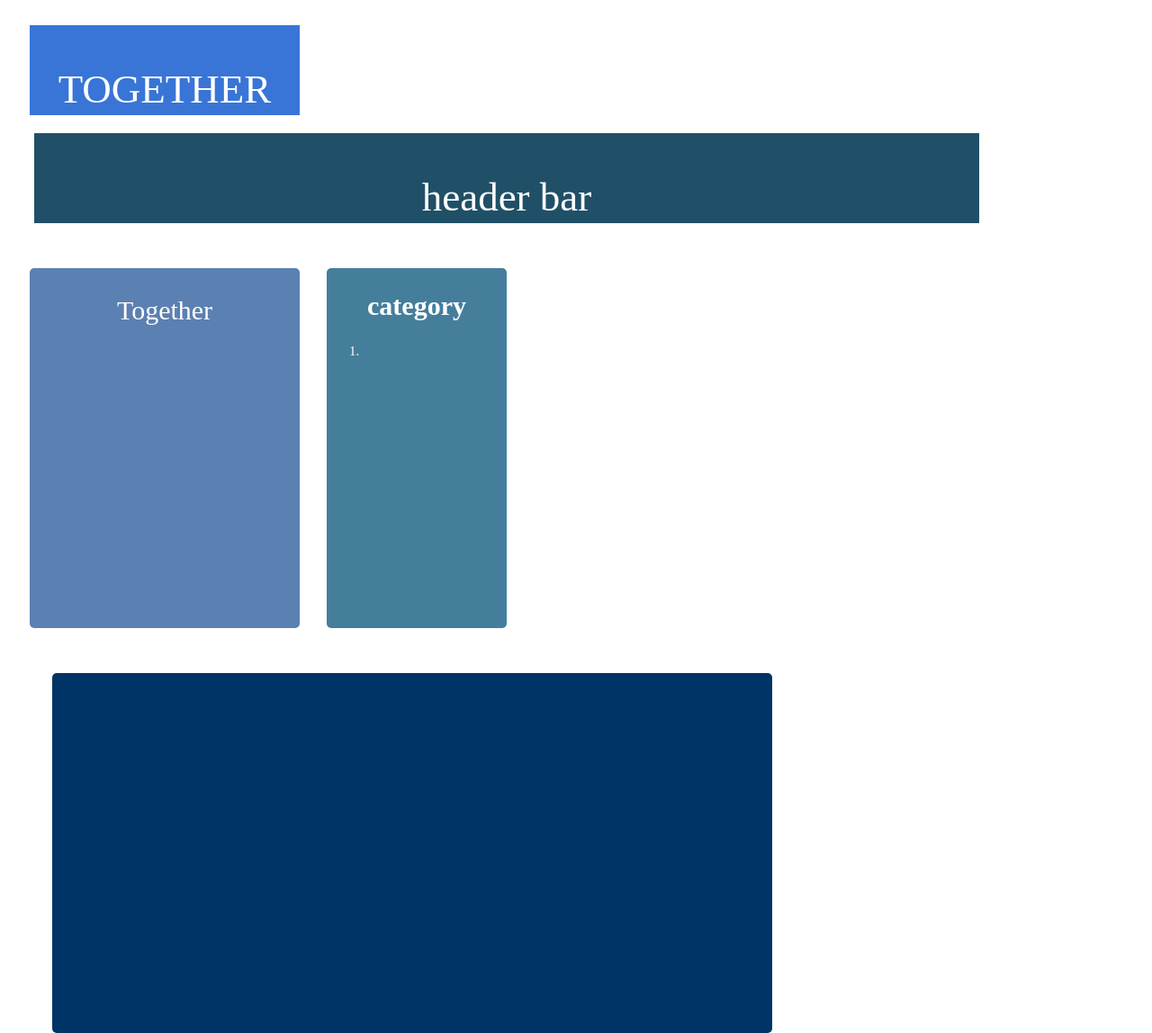
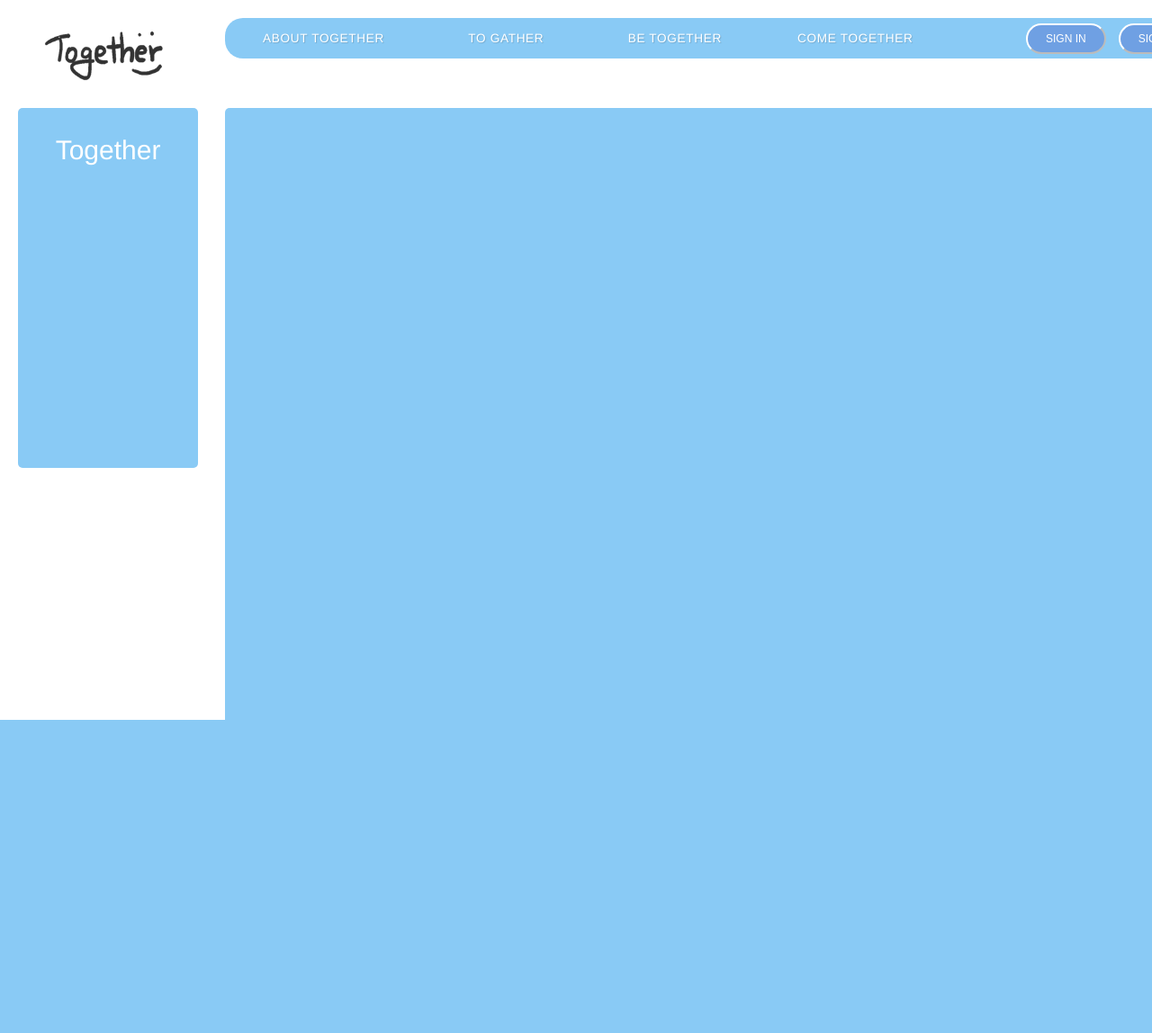
Before and after one commit to jnl1128/sharing-together-website, a Django app: template website/templates/website/base.html in a window 1280 px wide. Shown: the whole page at 90% size. After the commit the page ends 800 px from the top, so only its background shows below. Run offline with Django 3.2, Linux system fonts and the light colour scheme; the template is opened without the code that fills it, so the values that code supplies are empty; parts of the project's set-up code (start-up, migrations or seed data) failed here and were passed over.

Commit message:
1. main page 배경 색상 변경했습니다. 그리고 각 button에 to gather과 be_together으로 이동할 수 있도록 해놓았습니다. -- to gather은 페이지 생성되면 따로 url 추가해야 합니다 2. base html을 전체적으로 새로 구성했습니다. 상단 메뉴바를 두었고 로그인/회원가입 버튼은 따로두었습니다. about together-main.html 이고 come together 은 저희와 뜻이 맞는 사람들이 저희에게 contact할 수 있는 page를 제가 새롭게 구성하도록 하겠습니다. 각각 page에 해당하는 submenu를 추가하시면 됩니다. 3. base html에 입힐 새로운 css들을 추가하였습니다. 4. menu-list 여기는 각 페이지 sub menu를 넣으시면 됩니다. 우선은 이전의 기본값으로 설정되어있지만 바꾸시면 됩니다! 4. contents 블럭을 구성하였습니다. 내부를 자유롭게 꾸며주시면 되겠습니다.

```diff
--- /dev/null
+++ b/website/static/css/dropdown.css
@@ -0,0 +1,89 @@
+
+
+
+h1 {
+  margin: 2em 0 1.5em 0;
+}
+
+.div_header_bar{
+    float: left;
+    text-align: center;
+    width: 1100px;
+    height: 45px;
+    margin-top: 20px;
+    margin-left: 250px;
+    border-radius: 20px;
+    font-size: 40px;
+    background-color: #6cbdf3;
+    position:fixed;
+
+}
+
+
+ul, li {
+  margin: 0;
+  padding: 0;
+  list-style: none;
+}
+
+#main-menu > li {
+  float: left;
+  margin-left:30px;
+  margin-right:30px;
+  position: relative;
+}
+
+#main-menu > li > a {
+  font-size: 0.85rem;
+  text-align: center;
+  text-decoration: none;
+  letter-spacing: 0.05em;
+  display: block;
+  padding:15px 12px;
+  text-shadow: 1px 1px 1px rgba(0,0,0,0.2);
+}
+
+
+#sub-menu {
+  font-size : 0.6em;
+  position: relative;
+  background: #6cbdf3;
+  opacity: 0;
+  visibility: hidden;
+  transition: all 0.15s ease-in;
+}
+
+#sub-menu > li {
+  padding: 2px 14px;
+  border-bottom: 1px solid rgba(0,0,0,0.15);
+}
+
+#sub-menu > li >  a {
+  color: rgba(255,255,255,0.6);
+  text-decoration: none;
+}
+
+#main-menu > li:hover #sub-menu {
+  opacity: 1;
+  visibility: visible;
+}
+
+#sub-menu > li >  a:hover {
+ text-decoration: underline;
+}
+
+.button {
+  background-color:#4B89DC;
+    float:right;
+    color: white;
+    border-radius: 20px;
+    border-color:#fff;
+    padding: 8px 20px;
+    text-align: center;
+    text-decoration: none;
+    display: inline-block;
+    font-size: 12px;
+    margin-top:6px;
+    margin-right: 14px;
+    cursor: pointer;
+}
--- a/website/static/css/style.css
+++ b/website/static/css/style.css
@@ -1,13 +1,24 @@
 /* 색 구분하려고 일단 background color 다르게 해 두었습니다 */
 /* body -> 전체적인 css */
-body{
-    color: white;
+
+
+body {
+  font-family: Helvetica,Tahoma;
+  margin: 0;
+  padding: 0;
+  overflow-x: hidden;
+  background-color: #fff;
+  opacity : 0.8;
 }
 
+
+
+
+
+
+
 /* h2 -> Category, Be Together text */
-h2{
-    font-size: 30px;
-}
+
 
 /* menu 란의 hyperlink css. 우선 흰색으로 출력되게 해 놓았습니다. */
 a:link { color: white; text-decoration: none;}
@@ -15,64 +26,49 @@ a:visited { color: white; text-decoration: none;}
 a:hover { color: white; text-decoration: #003366;}
 
 /*logo css*/
+
+
 .div_logo{
     float: left;
     text-align: center;
-    width: 300px;
-    height: 100px;
+    width: 200px;
+    height: 50px;
     margin-top: 20px;
-    margin-left: 25px;
+    margin-left: 45px;
     font-size: 45px;
-    background-color: #3875d7;
+    position:fixed;
 }
 
-/*header_bar css*/
-.div_header_bar{
-    float: left;
-    text-align: center;
-    width: 1050px;
-    height: 100px;
-    margin-top: 20px;
-    margin-left: 30px;
-    font-size: 45px;
-    background-color: #205067;
-}
 /*menu css*/
 .div_menu{
     float: left;
     text-align: center;
-    width: 300px;
+    width: 200px;
     height: 400px;
-    margin-top: 50px;
-    margin-left: 25px;
+    margin-top: 120px;
+    margin-left: 20;
+    position: fixed;
     font-size: 30px;
-    background-color: #5b80b2;
+    background-color: #6cbdf3;
     border-radius: 5px;
 }
 
-/*contents-category css*/
-#div_contents_category{
-    float: left;
-    text-align: center;
-    width: 200px;
-    height: 400px;
-    margin-top: 50px;
-    margin-left: 30px;
-    font-size: 15px;
-    background-color: #447e9b;
-    border-radius: 5px;
-}
 
-/*contents-chat_list css*/
-#div_contents_chat_lists{
+
+/*contents*/
+
+.div_contents
+{
     float: left;
     text-align: center;
     align-content: center;
-    width: 800px;
-    height: 400px;
-    margin-top: 50px;
-    margin-left: 50px;
+    width: 1100px;
+    height: 800px;
+    margin-top: 120px;
+    margin-left: 250px;
     font-size: 15px;
-    background-color: #003366;
+    background-color: #6cbdf3;
     border-radius: 5px;
+    position: fixed;
 }
+*/
--- a/website/templates/website/base.html
+++ b/website/templates/website/base.html
@@ -3,16 +3,43 @@
   <head>
     <meta charset="UTF-8">
     <link rel="stylesheet" href="{% static 'css/style.css' %}">
+    <link rel="stylesheet" href="{% static 'css/dropdown.css' %}">
+
     <title>TOGETHER</title>
 </head>
 
 <body>
+
 <header>
-      <div rel="main.html" class="div_logo"> <!--메인 페이지 html 삽입 예정-->
-        <p>TOGETHER</p> <!--사진으로 대체 가능 -->
-      </div>
-      <div class="div_header_bar"> <!--상단바에 대한 class입니다. 로그인 페이지 등 삽입 예정, 일단 비워 놨어요! -->
-        <p>header bar</p>
+  <div rel="main.html" class="div_logo">
+    <img src="/static/img/together-logo.png" width="150" height="80" align="left">
+  </div>
+
+  <div class="div_header_bar">
+  <ul id="main-menu">
+    <li><a href="main.html">ABOUT TOGETHER</a></li>
+    <li><a href="#">TO GATHER</a>
+      <ul id="sub-menu">
+        <li><a href="#" aria-label="subemnu">submenu</a></li>
+
+      </ul>
+    </li>
+    <li><a href="#">BE TOGETHER</a>
+      <ul id="sub-menu">
+        <li><a href="#" aria-label="subemnu">submenu</a></li>
+
+      </ul>
+    </li>
+    <li><a href="#">COME TOGETHER</a>
+      <ul id="sub-menu">
+        <li><a href="#" aria-label="subemnu">submenu</a></li>
+
+      </ul>
+    </li>
+    <button class="button button2">SIGN UP</button>
+    <button class="button button1" >SIGN IN</button>
+
+
       </div>
     </header>
 
@@ -30,28 +57,18 @@
         <br style="font-size: 10px"></a>
       </div>
 
-      <div rel="" class="div_contents"> <!--category, chat list 들어갈 예정-->
+      <div rel="" class="div_contents">
         <div class="category" id="div_contents_category">
-          <h2>category</h2>
-          <ol>
-            <li>
-              {%block category_content%}
-              {%endblock%}
-            </li>
-          </ol>
-        <!--category 내용 삽입해주세요. 위 내용은 예시입니다. elements.html 이용해주시면 될 거 같아요. -->
+          {%block contents%}
+
+          {%endblock%}
         </div>
 
-        <div class="chat_list" id="div_contents_chat_lists">
-
-          {%block list_content%}
-            {%block content_name%}
-            {%endblock%}
-          {%endblock%}
-         </div>
 
 
       </div>
 
 
+      <script src="https://unpkg.com/aos@2.3.1/dist/aos.js"></script>
+
 </body>
--- a/website/urls.py
+++ b/website/urls.py
@@ -5,17 +5,15 @@ from . import views
 
 
 urlpatterns = [
-<<<<<<< HEAD
     path('', views.to_gather, name = 'post_list'),
     path('post/<int:pk>/', views.to_gather_list, name = 'post_detail'),
-=======
+
     path('to_gather/', views.to_gather, name = 'to_gather'),
     path('to_gather/<int:pk>/', views.to_gather_list, name = 'to_gather_list'),
     path('to_gather/new/', views.to_gather_new, name = 'to_gather_new'), # 새로운 글 쓰기 위함
     path('to_gather/<int:pk>/edit/', views.to_gather_edit, name = 'to_gather_edit'), # 글 수정 위함
     path('be_together/', views.be_together, name = 'be_together'),
     path('be_together/<int:pk>/', views.be_together_list, name = 'be_together_list'),
->>>>>>> b10a384a211eab15724d2458325ee63e4e676140
     path('main.html/', views.main, name = 'main'),
 
 
```
Also changed, not shown: website/static/css/main.css (+10 -4 lines), website/templates/website/main.html (+8 -13 lines), website/static/img/together-logo.png (added), website/static/img/together.png (deleted).
